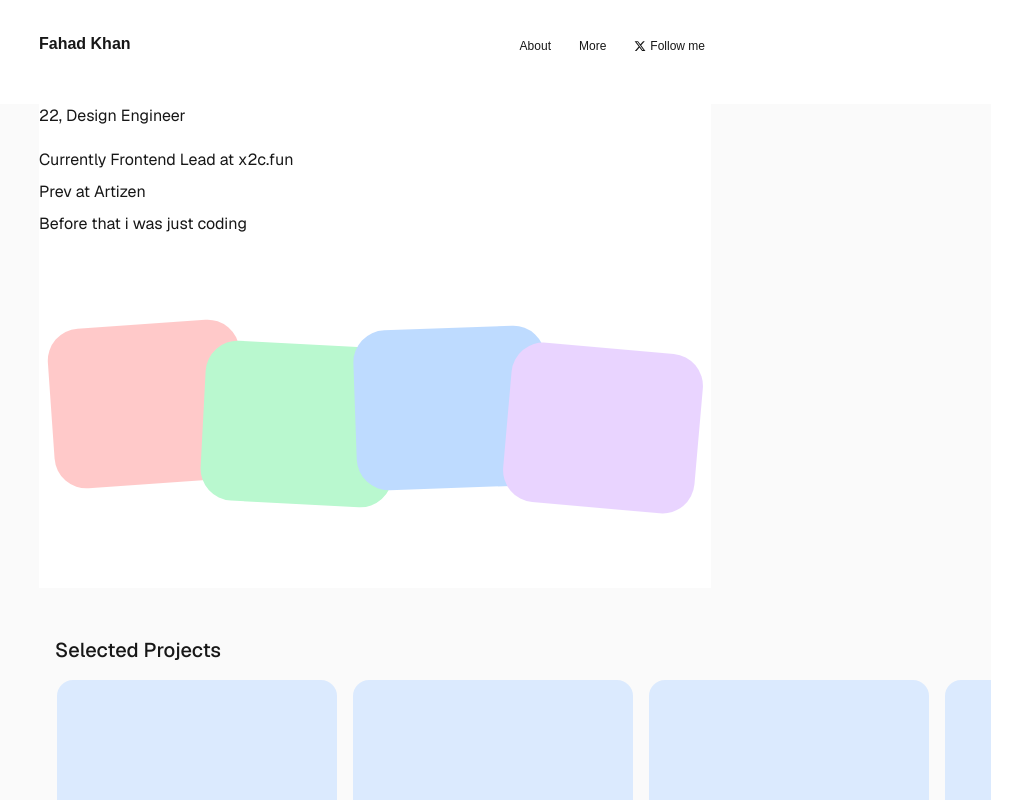
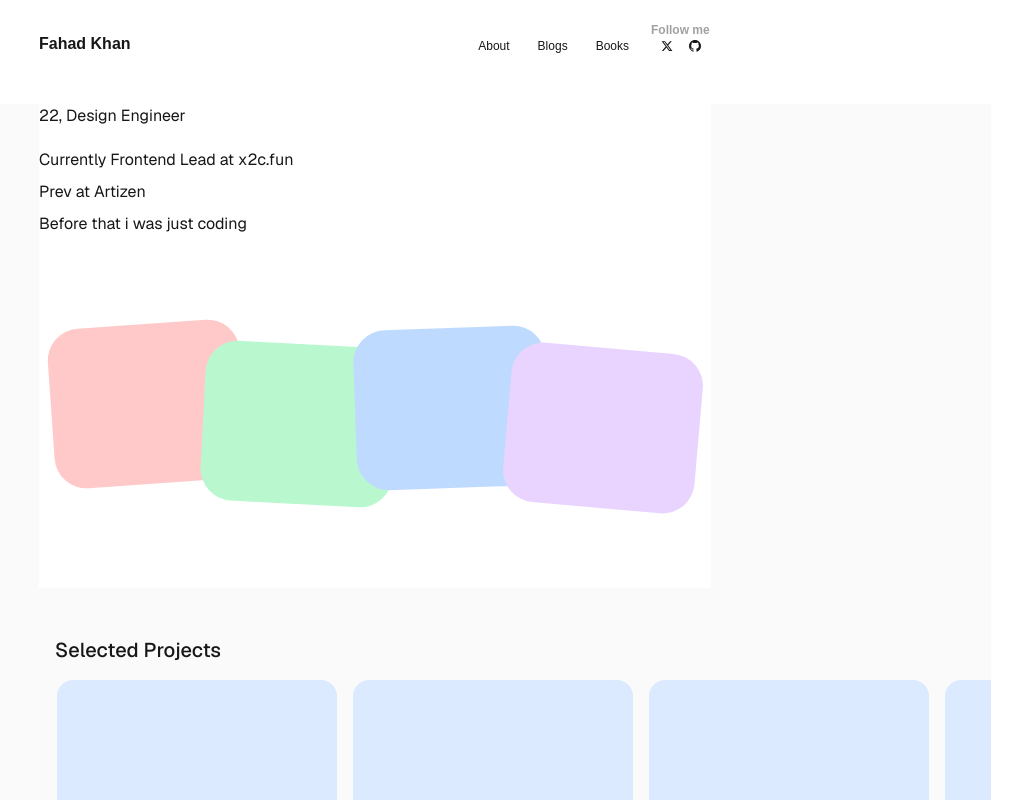
Before and after one commit to Fahad-Dezloper/Dezloper-Portfolio, a Next.js app: page / in a window 1280 px wide. Shown: the top 800 px of the page, without its empty margins (265-1280 px from the left). Built offline with nearby package versions, Linux system fonts and the light colour scheme.

Commit message:
Navbar finalized for desktop

```diff
--- a/app/components/Navbar.tsx
+++ b/app/components/Navbar.tsx
@@ -1,16 +1,101 @@
-import React from 'react'
+"use client";
+import React, { useState } from "react";
 
 const Navbar = () => {
+  const [open, setOpen] = useState(false);
   return (
     <div className="flex items-end max-w-2xl justify-between mb-5 md:mb-10  w-full">
-        <a href='/' className="hover:bg-neutral-200 dark:hover:bg-neutral-700 p-2 rounded-2xl -ml-2 transition-[background-color] font-bold">Fahad Khan</a>
-        <nav className="text-xs grow justify-end items-center flex">
-        <a className="group p-2" href="/about"><span className="group-hover:bg-neutral-200 dark:group-hover:bg-neutral-700 rounded-xl py-0.5 px-1.5 inline-flex">About</span></a>
-        <a className="group p-2" href="/about"><span className="group-hover:bg-neutral-200 dark:group-hover:bg-neutral-700 rounded-xl py-0.5 px-1.5 inline-flex">More</span></a>
-          <a href="https://x.com/dezloperr" target="_blank" className="group inline-flex items-center p-2 rounded-sm transition-[background-color] whitespace-nowrap -mr-2"><span className="group-hover:bg-neutral-200 dark:group-hover:bg-neutral-700 rounded-xl py-0.5 px-1.5 inline-flex items-center gap-1"><svg viewBox="0 0 24 24" className="inline-flex fill-current" width="12" height="12"><g><path d="M18.244 2.25h3.308l-7.227 8.26 8.502 11.24H16.17l-5.214-6.817L4.99 21.75H1.68l7.73-8.835L1.254 2.25H8.08l4.713 6.231zm-1.161 17.52h1.833L7.084 4.126H5.117z"></path></g></svg><span>Follow me</span></span></a>
-        </nav>
-        </div>
-  )
-}
+      <a
+        href="/"
+        className="hover:bg-neutral-200 dark:hover:bg-neutral-700 p-2 rounded-2xl -ml-2 transition-[background-color] font-bold"
+      >
+        Fahad Khan
+      </a>
+      <nav className="text-xs grow justify-end items-center flex">
+        <a className="group p-2" href="/about">
+          <span className="group-hover:bg-neutral-200 dark:group-hover:bg-neutral-700 rounded-xl py-0.5 px-1.5 inline-flex">
+            About
+          </span>
+        </a>
+        <a className="group p-2" href="/about">
+          <span className="group-hover:bg-neutral-200 dark:group-hover:bg-neutral-700 rounded-xl py-0.5 px-1.5 inline-flex">
+            Blogs
+          </span>
+        </a>
+        <a className="group p-2" href="/about">
+          <span className="group-hover:bg-neutral-200 dark:group-hover:bg-neutral-700 rounded-xl py-0.5 px-1.5 inline-flex">
+            Books
+          </span>
+        </a>
+        {/* <div className="flex flex-col relative items-center">
+          <span onClick={() => setOpen(true)} className="group p-2">
+            <span
+              className={`group-hover:bg-neutral-200 dark:group-hover:bg-neutral-700 ${open == true && "bg-neutral-700"} rounded-xl py-0.5 px-1.5 inline-flex`}
+            >
+              More
+            </span>
+          </span>
+          {open == true && (
+            <div className="flex flex-col items-center bg-neutral-800 rounded-xl absolute top-8 py-1 px-2 gap-0">
+              <a className="group px-2 py-1" href="/blogs">
+                <span className="group-hover:bg-neutral-200 dark:group-hover:bg-neutral-700 rounded-xl py-0.5 px-1.5 inline-flex">
+                  Blogs
+                </span>
+              </a>
+              <a className="group px-2 py-1" href="/books">
+                <span className="group-hover:bg-neutral-200 dark:group-hover:bg-neutral-700 rounded-xl py-0.5 px-1.5 inline-flex">
+                  Books
+                </span>
+              </a>
+            </div>
+          )}
+        </div> */}
+          <div className="flex gap-1 relative  px-2">
+          <span className="absolute -top-2 left-2 font-bold text-neutral-400 whitespace-nowrap">Follow me</span>
+            <a
+              href="https://x.com/dezloperr"
+              target="_blank"
+              className="group inline-flex items-center py-2 px-1 rounded-sm transition-[background-color] whitespace-nowrap -mr-2"
+            >
+              <span className="group-hover:bg-neutral-200 dark:group-hover:bg-neutral-700 rounded-xl py-0.5 px-1.5 inline-flex items-center gap-1">
+                <svg
+                  viewBox="0 0 24 24"
+                  className="inline-flex fill-current"
+                  width="12"
+                  height="12"
+                >
+                  <g>
+                    <path d="M18.244 2.25h3.308l-7.227 8.26 8.502 11.24H16.17l-5.214-6.817L4.99 21.75H1.68l7.73-8.835L1.254 2.25H8.08l4.713 6.231zm-1.161 17.52h1.833L7.084 4.126H5.117z"></path>
+                  </g>
+                </svg>
+              </span>
+            </a>
+            <a
+              href="https://github.com/fahad-dezloper"
+              aria-label="Homepage"
+              className="group inline-flex items-center py-2 px-1 rounded-sm transition-[background-color] whitespace-nowrap -mr-2"
+              title="GitHub"
+            >
+              <span className="group-hover:bg-neutral-200 dark:group-hover:bg-neutral-700 rounded-xl py-0.5 px-1.5 inline-flex items-center gap-1">
+              <svg
+                aria-hidden="true"
+                className="inline-flex fill-current"
+                height="12"
+                version="1.1"
+                viewBox="0 0 16 16"
+                width="12"
+              >
+                <path
+                  fill-rule="evenodd"
+                  d="M8 0C3.58 0 0 3.58 0 8c0 3.54 2.29 6.53 5.47 7.59.4.07.55-.17.55-.38 0-.19-.01-.82-.01-1.49-2.01.37-2.53-.49-2.69-.94-.09-.23-.48-.94-.82-1.13-.28-.15-.68-.52-.01-.53.63-.01 1.08.58 1.23.82.72 1.21 1.87.87 2.33.66.07-.52.28-.87.51-1.07-1.78-.2-3.64-.89-3.64-3.95 0-.87.31-1.59.82-2.15-.08-.2-.36-1.02.08-2.12 0 0 .67-.21 2.2.82.64-.18 1.32-.27 2-.27.68 0 1.36.09 2 .27 1.53-1.04 2.2-.82 2.2-.82.44 1.1.16 1.92.08 2.12.51.56.82 1.27.82 2.15 0 3.07-1.87 3.75-3.65 3.95.29.25.54.73.54 1.48 0 1.07-.01 1.93-.01 2.2 0 .21.15.46.55.38A8.013 8.013 0 0 0 16 8c0-4.42-3.58-8-8-8z"
+                ></path>
+              </svg>
+              </span>
+            </a>
+          </div>
+      </nav>
+    </div>
+  );
+};
 
-export default Navbar
+export default Navbar;
```
